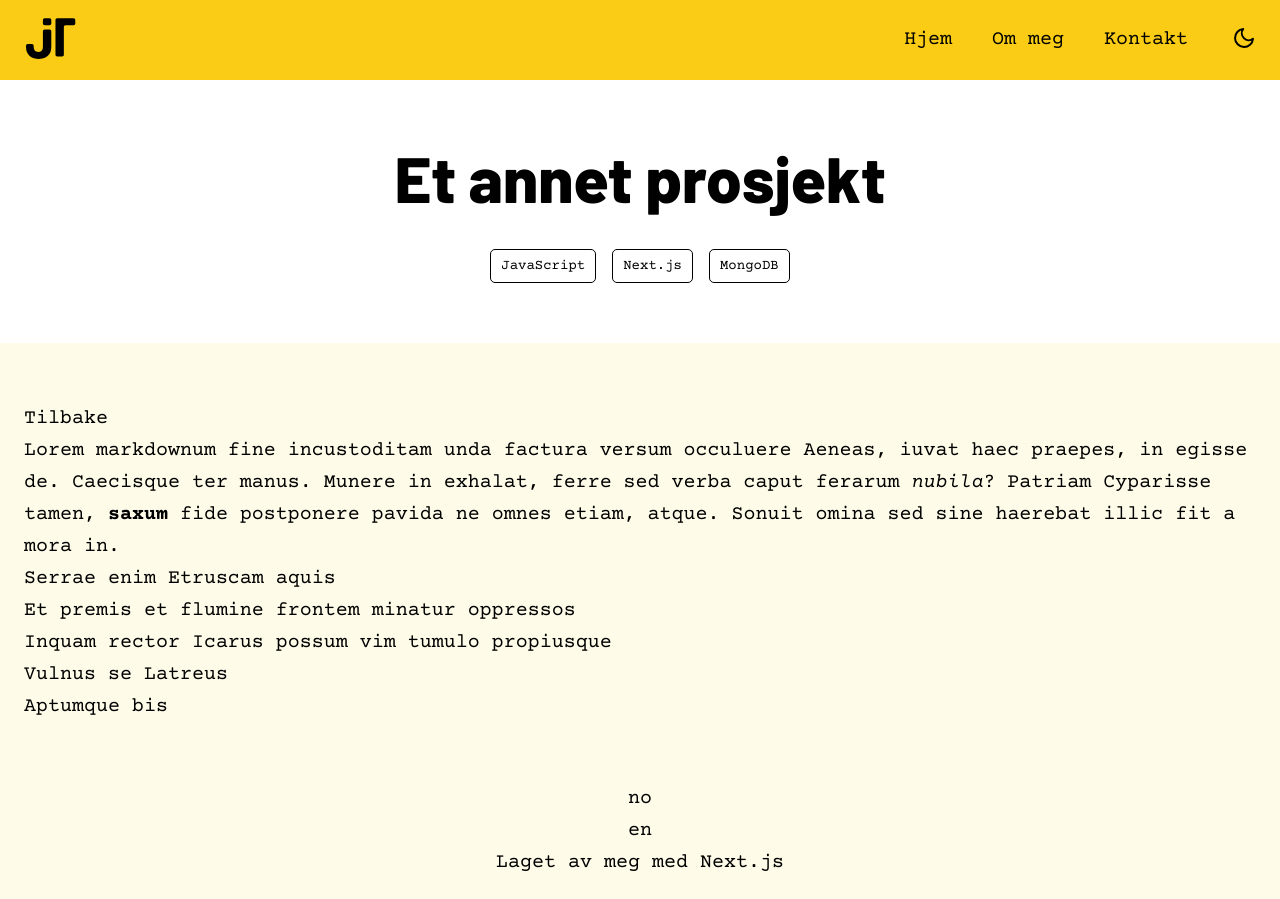
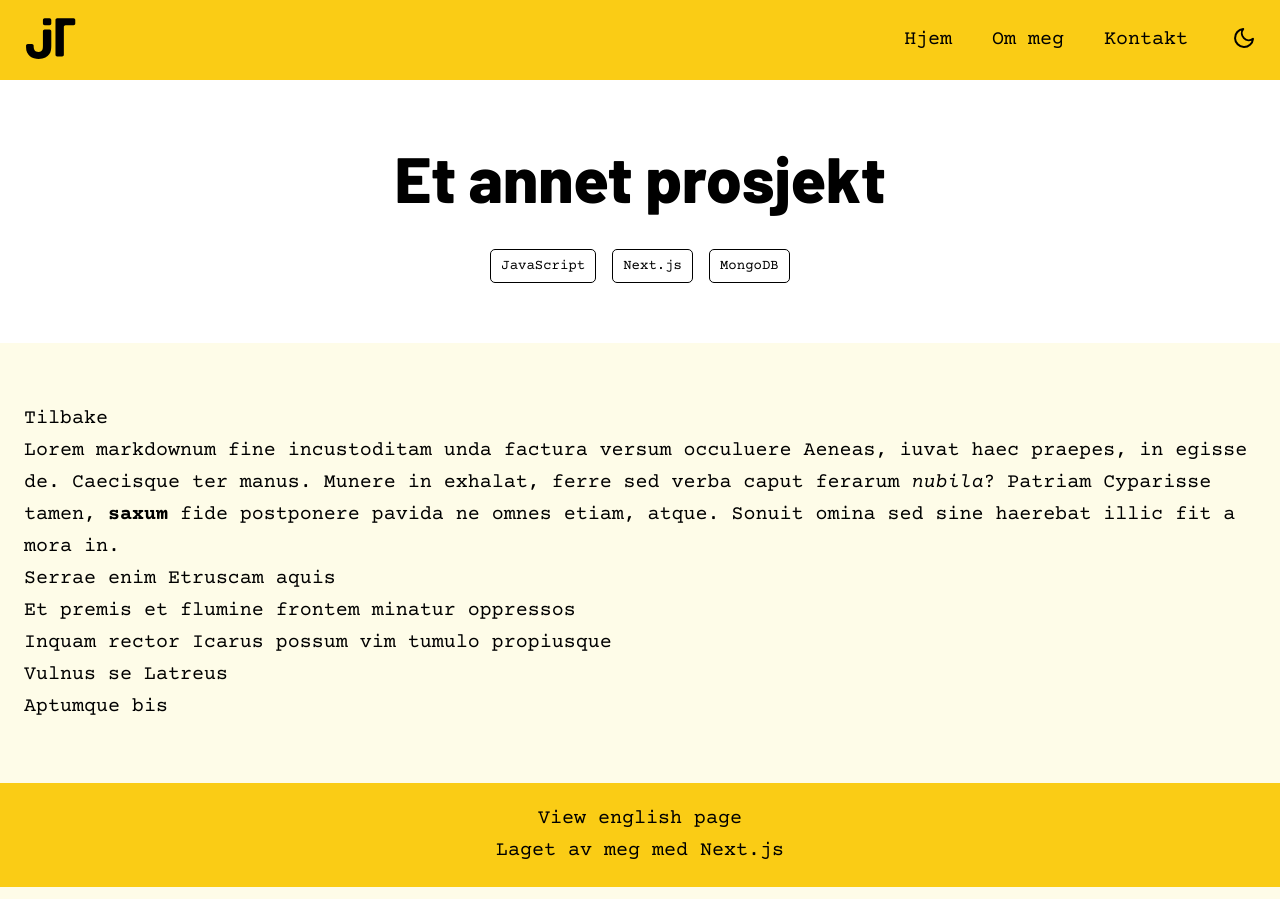
Before and after one commit to jostein-tollefsrud/personal-portfoilo, a Next.js app: page /prosjekter/et-annet-prosjekt in a window 1280 px wide. Built offline with nearby package versions, Linux system fonts and the light colour scheme.

Commit message:
add translation for nav and footer

```diff
--- a/components/Footer/Footer.jsx
+++ b/components/Footer/Footer.jsx
@@ -1,20 +1,18 @@
 import Link from 'next/link';
 import { useRouter } from 'next/router';
-import Container from '../Container/Container';
 
 const Footer = () => {
   const router = useRouter();
-  const localeList = router.locales.map((locale) => (
-    <li key={locale}>
-      <Link href={router.asPath} locale={locale}>
-        <a>{locale}</a>
+  const noLocale = router.locale === 'no';
+  return (
+    <footer className="text-center bg-yellow-400 dark:bg-neutral-800">
+      <Link href={router.asPath} locale={noLocale ? 'en' : 'no'}>
+        <a className="hover:underline">
+          {noLocale ? 'View english page' : 'Se norsk side'}
+        </a>
       </Link>
-    </li>
-  ));
-  return (
-    <footer className="text-center">
-      <ul>{localeList}</ul>
-      <Container>Laget av meg med Next.js</Container>
+      {noLocale && <div>Laget av meg med Next.js</div>}
+      {!noLocale && <div>Made by me with Next.js</div>}
     </footer>
   );
 };
--- a/components/Navbar/Navbar.jsx
+++ b/components/Navbar/Navbar.jsx
@@ -1,11 +1,32 @@
 import Link from 'next/link';
-import { navLinks } from '../../constants/navlinks';
 import Container from '../Container/Container';
 import ThemeSwitch from '../ThemeSwitch/ThemeSwitch';
 import Logo from '../Logo/Logo';
+import { useRouter } from 'next/router';
 
 const Navbar = () => {
-  const links = navLinks.map((link) => {
+  const router = useRouter();
+
+  const norwegianLocale = router.locale === 'no';
+
+  const links = [
+    {
+      id: 1,
+      title: norwegianLocale ? 'Hjem' : 'Home',
+      href: '/',
+    },
+    {
+      id: 2,
+      title: norwegianLocale ? 'Om meg' : 'About',
+      href: '/om-meg',
+    },
+    {
+      id: 3,
+      title: norwegianLocale ? 'Kontakt' : 'Contact',
+      href: '/kontakt',
+    },
+  ];
+  const navlinks = links.map((link) => {
     return (
       <li key={link.id}>
         <Link href={link.href}>
@@ -23,7 +44,7 @@ const Navbar = () => {
 
           <div className="flex">
             <nav>
-              <ul className="flex justify-center items-center">{links}</ul>
+              <ul className="flex justify-center items-center">{navlinks}</ul>
             </nav>
             <ThemeSwitch />
           </div>
--- a/pages/prosjekter/[slug].jsx
+++ b/pages/prosjekter/[slug].jsx
@@ -9,7 +9,7 @@ const ProjectPage = ({
   let tagList;
   if (tags) {
     tagList = tags.map((tag) => (
-      <li className="tags" key={tag}>
+      <li className="tags dark:border-neutral-500" key={tag}>
         {tag}
       </li>
     ));
@@ -22,7 +22,7 @@ const ProjectPage = ({
       </Head>
       <header>
         <h1>{title}</h1>
-        <ul className="flex gap-4">{tagList}</ul>
+        <ul className="flex flex-wrap justify-center gap-4">{tagList}</ul>
       </header>
       <main className="mainContainer">
         <Link href="/">Tilbake</Link>
--- a/styles/globals.css
+++ b/styles/globals.css
@@ -95,7 +95,8 @@ header p {
 }
 
 footer {
-  padding: 3em 1em 1em 1em;
+  padding: 1em;
+  margin-top: 3em;
 }
 
 input,
```
Also changed, not shown: 1 other file (tests, documents, lock files or other folders).
